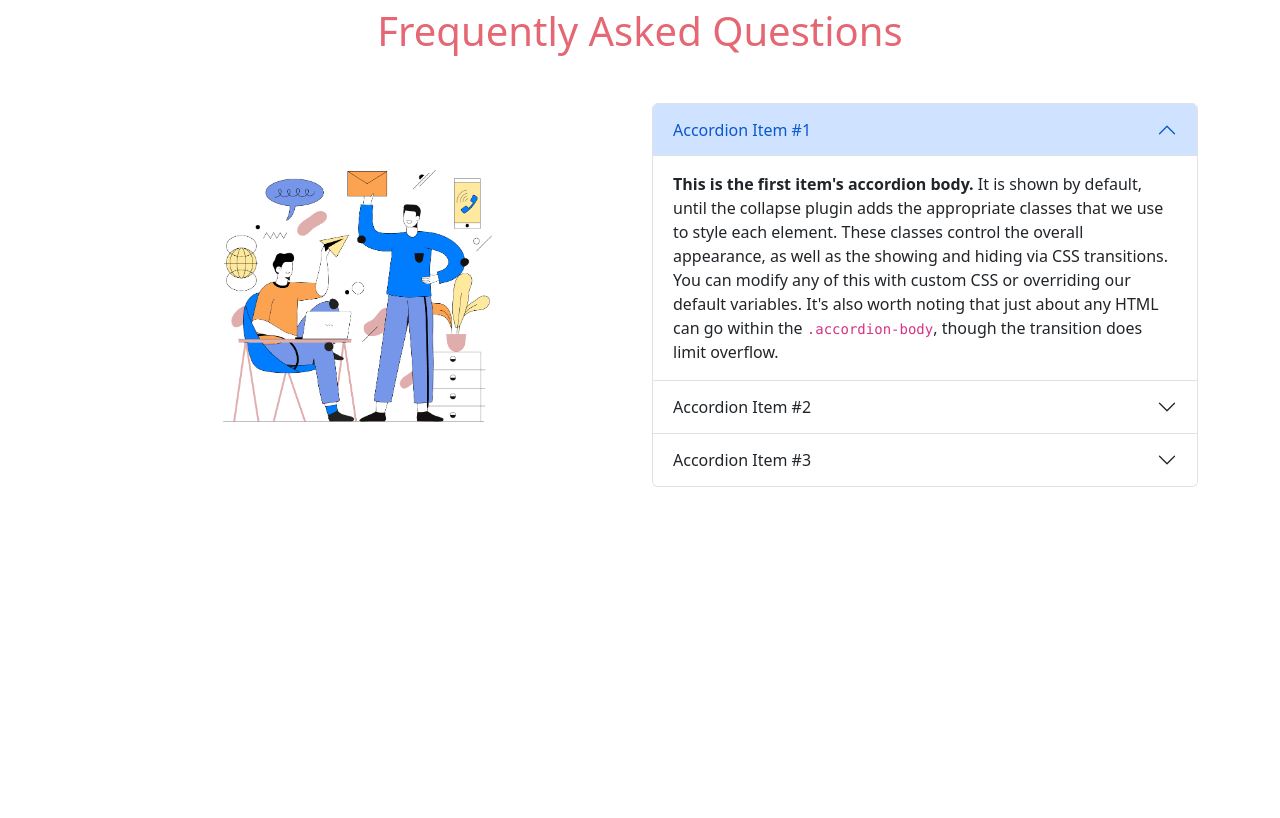
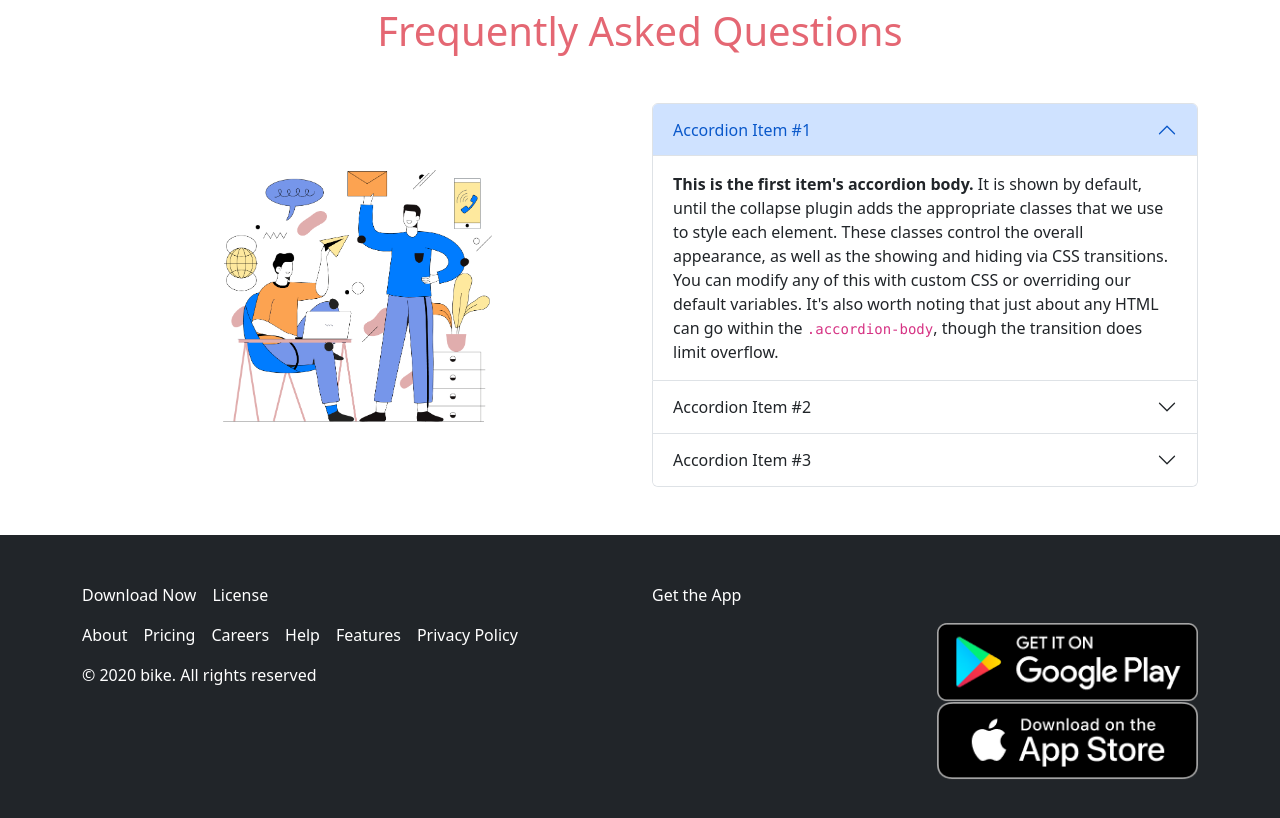
Before and after one commit to Rabbi4579/Bikerz-Zone, a plain HTML site: page index.html in a window 1280 px wide. Shown: the part 2722-3540 px from the top of the page. Before the commit the page ends 3257 px from the top, so only its background shows below. Drawn offline with Linux system fonts and the light colour scheme; a web font is replaced by a local one.

Commit message:
add section

```diff
--- a/index.html
+++ b/index.html
@@ -368,7 +368,35 @@
         </div>
       </section>
     </main>
-    <footer></footer>
+    <footer class="bg-dark py-5">
+        <div class="container">
+            <div class="row row-cols-1 row-cols-md-2 justify-content-between">
+                <div class="col">
+                    <ul class="d-flex list-unstyled text-white">
+                        <li class="me-3 fs-6 fw-semi-bold"><a href=""></a>Download Now</li>
+                        <li class="fs-6 fw-semi-bold"><a href=""></a>License</li>
+                    </ul>
+                    <ul class="d-flex list-unstyled text-white">
+                        <li class="me-3"><a href=""></a>About</li>
+                        <li class="me-3"><a href=""></a>Pricing</li>
+                        <li class="me-3"><a href=""></a>Careers</li>
+                        <li class="me-3"><a href=""></a>Help</li>
+                        <li class="me-3"><a href=""></a>Features</li>
+                        <li class="me-3"><a href=""></a>Privacy Policy</li>
+                    </ul>
+                    <p class="text-white">&copy; 2020 bike. All rights reserved</p>
+                </div>
+                <div class="col">
+                    <div class="row align-items-end flex-column">
+                        <p class="text-white">Get the App</p>
+                        <!-- <p class="text-white">Get the App</p> -->
+                        <img class="w-50" src="images/android.png" alt="">
+                        <img class="w-50" src="images/ios.png" alt="">
+                    </div>
+                </div>
+            </div>
+        </div>
+    </footer>
 
     <script src="js/bootstrap.bundle.min.js"></script>
   </body>
```
